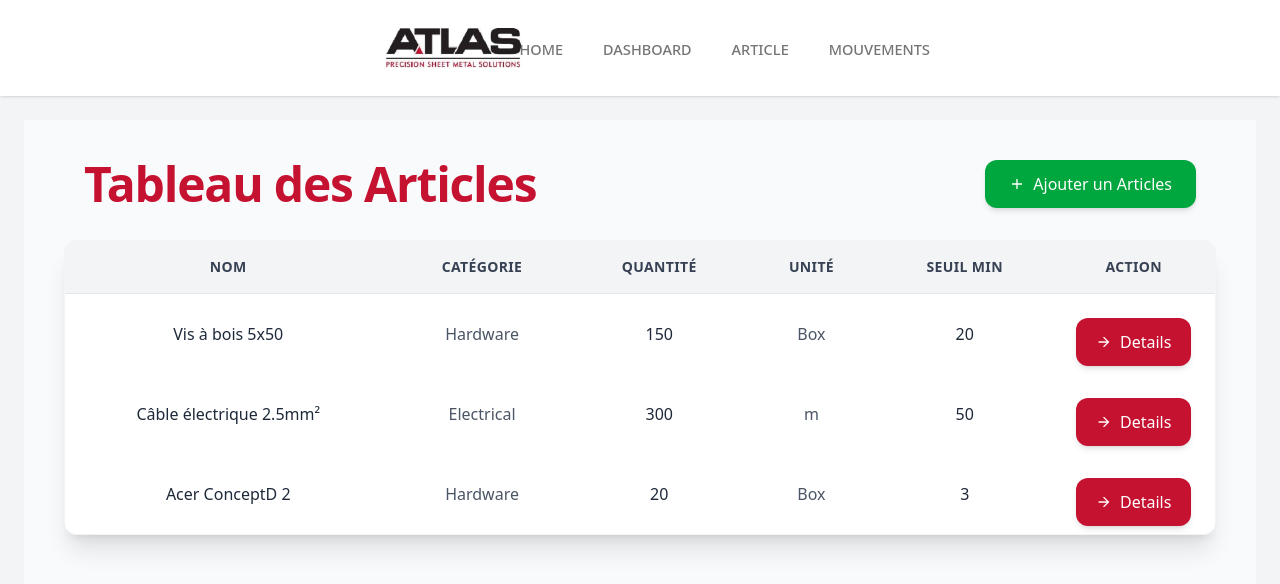
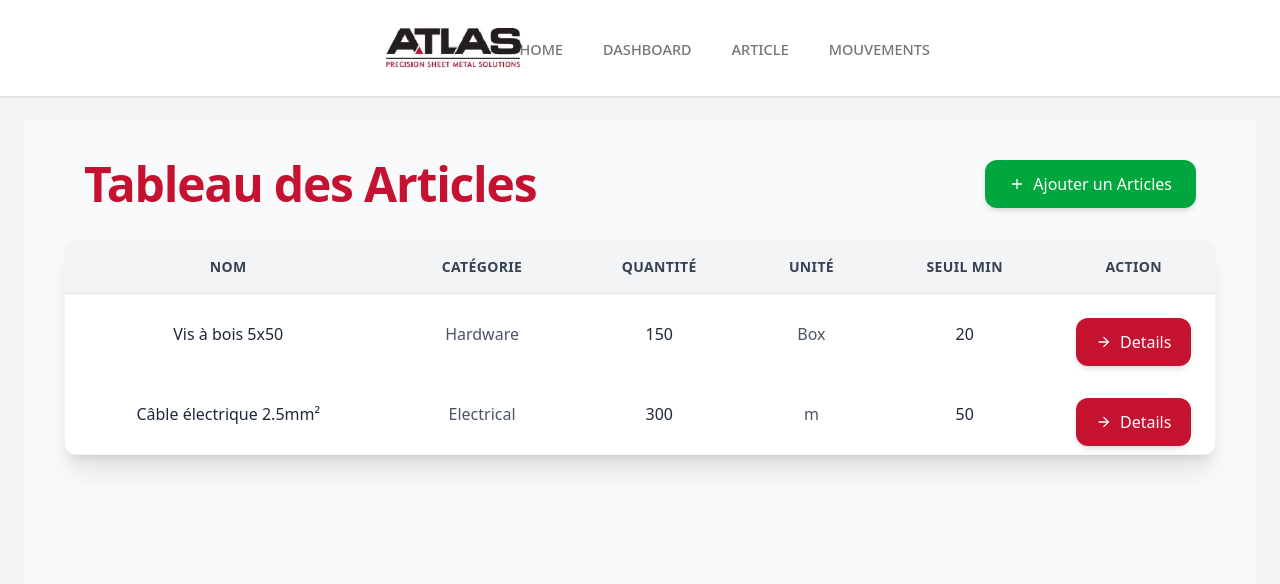
Before and after one commit to aymensiraj/Gestion-de-Stock-Entreprise, a React (Vite) app: page /Gestion-de-Stock-Entreprise/articles in a window 1280 px wide. Shown: the top 584 px of the page. Built offline with nearby package versions, Linux system fonts and the light colour scheme; data requests are answered from the project's data file.

Commit message:
change API with REDUX

```diff
--- a/db.json
+++ b/db.json
@@ -29,6 +29,26 @@
       "unit": "Box",
       "seuil_min": 3,
       "fournisseur": "Atlas Supplies"
+    },
+    {
+      "id": 4,
+      "name": "Acer ConceptD 2",
+      "reference": "VB5050",
+      "category": "Electrical",
+      "quantity": 20,
+      "unit": "kg",
+      "seuil_min": 2,
+      "fournisseur": "Fasteners Morocco"
+    },
+    {
+      "id": 5,
+      "name": "Acer ConceptD 2",
+      "reference": "VB5050",
+      "category": "Hardware",
+      "quantity": 10,
+      "unit": "kg",
+      "seuil_min": 10,
+      "fournisseur": "Fasteners Morocco"
     }
   ],
   "movements": []
--- a/src/components/tables/ArticlesTable.jsx
+++ b/src/components/tables/ArticlesTable.jsx
@@ -35,6 +35,8 @@ const styles = {
 
 function ArticlesTable() {
 
+  const articlesState = useSelector((state) => state.articles.articles);
+  console.log(articlesState);
   const [articles, setArticles] = useState([]);
   const [loading, setLoading] = useState(true);
   useEffect(() => {
@@ -85,7 +87,7 @@ function ArticlesTable() {
 
           {/* Body */}
           <tbody>
-            {articles.map((article, index) => (
+            {articlesState.map((article, index) => (
               <tr key={index} className="hover:bg-gray-50 transition">
                 <td className={`${styles.td}`}>{article.name}</td>
                 <td className="px-6 py-4 text-gray-600 text-center">{article.category}</td>
--- a/src/pages/Articles/ArticleDetails.jsx
+++ b/src/pages/Articles/ArticleDetails.jsx
@@ -1,4 +1,5 @@
 import { useState, useEffect, React } from 'react'
+import { useSelector } from 'react-redux'
 import { Link } from 'react-router-dom'
 import { useNavigate, useParams } from 'react-router-dom'
 import { FaList } from "react-icons/fa6";
@@ -35,6 +36,8 @@ const styles = {
 
 function ArticleDetails() {
 
+  const articlesState = useSelector((state) => state.articles.articles);
+
   const [articles, setArticles] = useState([]);
   const [loading, setLoading] = useState(true);
 
@@ -58,7 +61,7 @@ function ArticleDetails() {
   }, []);
 
   const { id } = useParams();
-  const article = articles.find((art) => art.id == id);
+  const article = articlesState.find((art) => art.id == id);
   const navigate = useNavigate();
   const handleNavigate = () => {
     navigate(-1);
```
